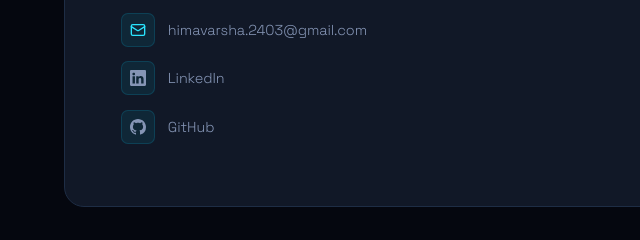
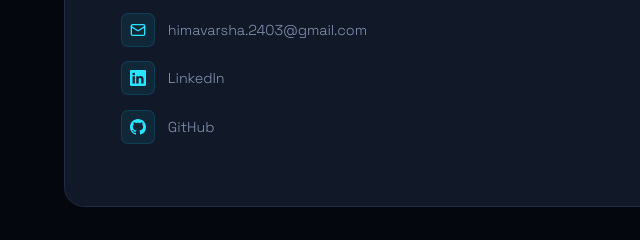
Before and after one commit to hima24/portfolio-hima, a website: page public/index.html in a window 1280 px wide. Shown: the part 10393-10633 px from the top of the page, 0-640 px from the left. Drawn offline with nearby package versions, Linux system fonts and the light colour scheme; animation ran at ten frames a second.

Commit message:
Update contact links with accent color for icons

```diff
--- a/public/index.html
+++ b/public/index.html
@@ -1258,10 +1258,10 @@
       <p>Seeking opportunities in Data Science, Analytics, and Business Intelligence. Let's connect!</p>
       <div class="contact-links">
         <a href="mailto:himavarsha.2403@gmail.com" class="contact-link"><span class="contact-link-icon"><i data-lucide="mail" style="width:1rem;height:1rem;stroke:var(--accent);"></i></span> himavarsha.2403@gmail.com</a>
-       <a href="https://www.linkedin.com/in/himavarshas" target="_blank" class="contact-link"><span class="contact-link-icon"><svg width="16" height="16" fill="currentColor" viewBox="0 0 16 16">
+      <a href="https://www.linkedin.com/in/himavarshas" target="_blank" class="contact-link"><span class="contact-link-icon"><svg width="16" height="16" fill="var(--accent)" style="width:1rem;height:1rem;" viewBox="0 0 16 16">
   <path d="M0 1.146C0 .513.526 0 1.175 0h13.65C15.474 0 16 .513 16 1.146v13.708c0 .633-.526 1.146-1.175 1.146H1.175C.526 16 0 15.487 0 14.854zm4.943 12.248V6.169H2.542v7.225zm-1.2-8.212c.837 0 1.358-.554 1.358-1.248-.015-.709-.52-1.248-1.342-1.248S2.4 3.226 2.4 3.934c0 .694.521 1.248 1.327 1.248zm4.908 8.212V9.359c0-.216.016-.432.08-.586.173-.431.568-.878 1.232-.878.869 0 1.216.662 1.216 1.634v3.865h2.401V9.25c0-2.22-1.184-3.252-2.764-3.252-1.274 0-1.845.7-2.165 1.193v.025h-.016l.016-.025V6.169h-2.4c.03.678 0 7.225 0 7.225z"/>
 </svg></span> LinkedIn</a>
-        <a href="https://github.com/hima24" target="_blank" class="contact-link"><span class="contact-link-icon"><svg width="16" height="16" fill="currentColor" viewBox="0 0 16 16">
+        <a href="https://github.com/hima24" target="_blank" class="contact-link"><span class="contact-link-icon"><svg width="16" height="16" fill="var(--accent)" style="width:1rem;height:1rem;" viewBox="0 0 16 16">
   <path d="M8 0C3.58 0 0 3.58 0 8c0 3.54 2.29 6.53 5.47 7.59.4.07.55-.17.55-.38 0-.19-.01-.82-.01-1.49-2.01.37-2.53-.49-2.69-.94-.09-.23-.48-.94-.82-1.13-.28-.15-.68-.52-.01-.53.63-.01 1.08.58 1.23.82.72 1.21 1.87.87 2.33.66.07-.52.28-.87.51-1.07-1.78-.2-3.64-.89-3.64-3.95 0-.87.31-1.59.82-2.15-.08-.2-.36-1.02.08-2.12 0 0 .67-.21 2.2.82.64-.18 1.32-.27 2-.27s1.36.09 2 .27c1.53-1.04 2.2-.82 2.2-.82.44 1.1.16 1.92.08 2.12.51.56.82 1.27.82 2.15 0 3.07-1.87 3.75-3.65 3.95.29.25.54.73.54 1.48 0 1.07-.01 1.93-.01 2.2 0 .21.15.46.55.38A8.01 8.01 0 0 0 16 8c0-4.42-3.58-8-8-8"/>
 </svg></span> GitHub</a>
       </div>
```
